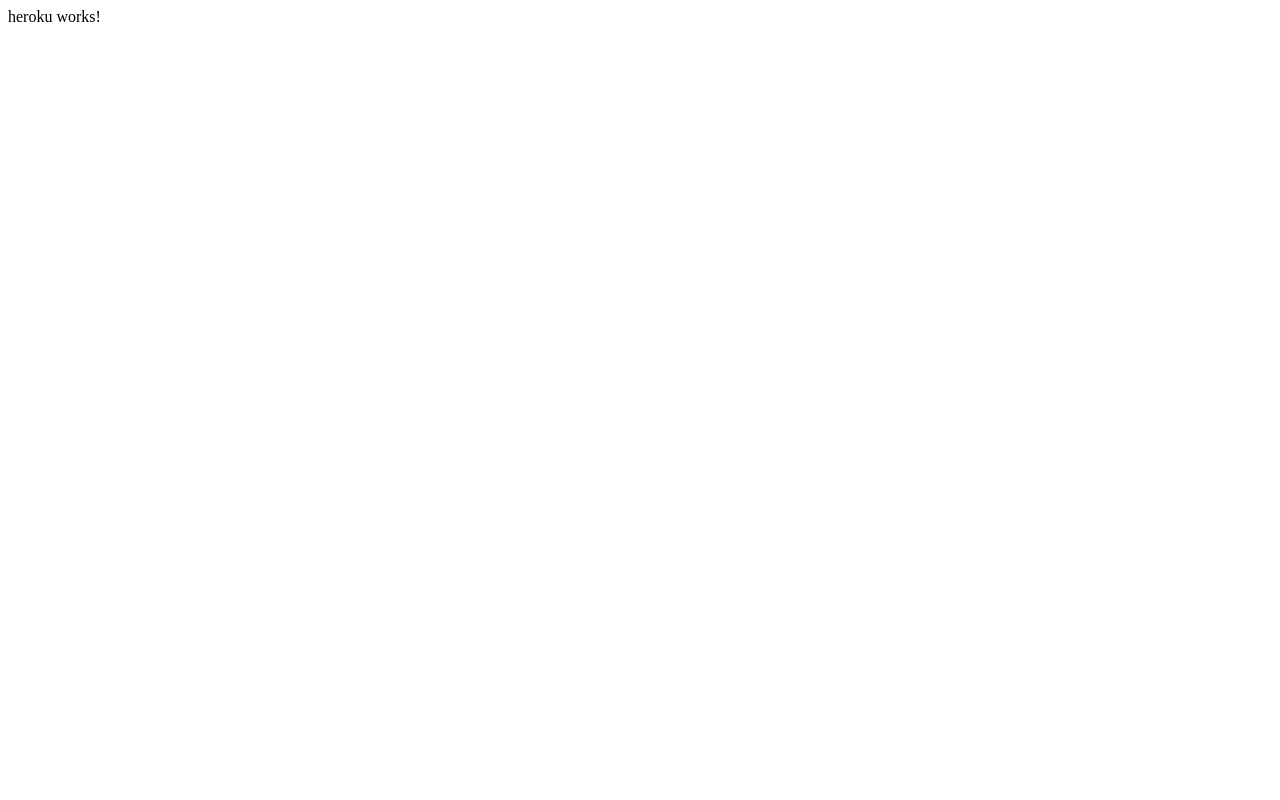
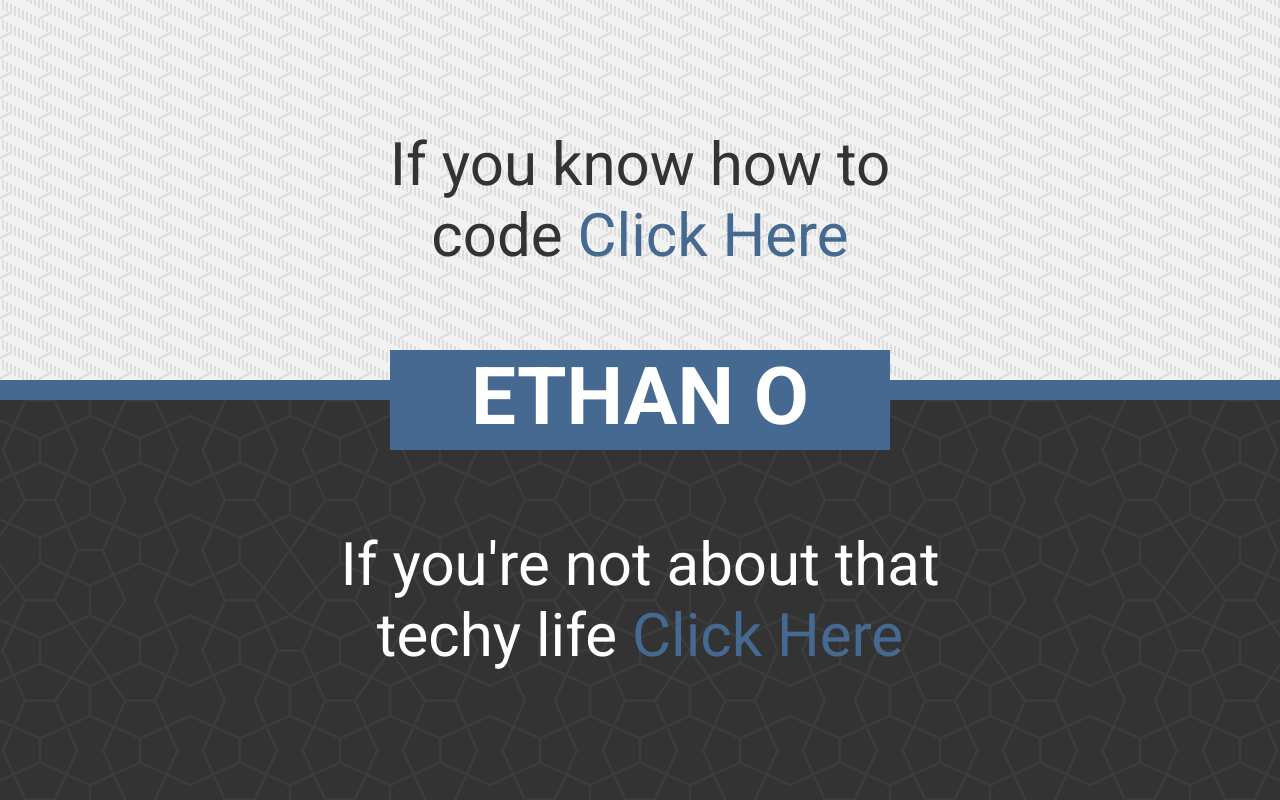
Before and after one commit to ethanostrow/ethano, a website: page public/index.html in a window 1280 px wide. Drawn offline with nearby package versions, Linux system fonts and the light colour scheme.

Commit message:
added the front page
not done yet, still have to do the vertical cut for larger screens

```diff
--- a/public/index.html
+++ b/public/index.html
@@ -1,12 +1,33 @@
 <!DOCTYPE html>
 <html lang="en">
+
 <head>
-  <meta charset="UTF-8">
-  <meta name="viewport" content="width=device-width, initial-scale=1.0">
-  <meta http-equiv="X-UA-Compatible" content="ie=edge">
-  <title>Hello there</title>
+    <meta charset="UTF-8">
+    <meta name="viewport" content="width=device-width, initial-scale=1.0">
+    <meta http-equiv="X-UA-Compatible" content="ie=edge">
+    <link href="https://fonts.googleapis.com/css?family=Oswald:400,700|Roboto+Slab:400,700|Roboto:400,700,700i" rel="stylesheet">
+    <link rel="stylesheet" href="style.css">
+    <script type="text/javascript" src="node_modules\jquery\dist\jquery.min.js"></script>
+    <script type="text/javascript" src="script.js">
+
+    </script>
+    <title>Horizontal Split</title>
 </head>
+
 <body>
-  heroku works!
+    <main>
+        <div class="top">
+            <div class="container">
+                <p>If you know how to code <span class="code-link"><a href="#">Click Here</a></span></p>
+            </div>
+        </div>
+        <div class="logo">ETHAN O</div>
+        <div class="bottom">
+            <div class="container">
+                <p>If you're not about that techy life <span class="chill"><a href="#">Click Here</a></span></p>
+            </div>
+        </div>
+    </main>
 </body>
+
 </html>
--- /dev/null
+++ b/public/style.css
@@ -0,0 +1,64 @@
+body {
+    font-family: 'Roboto';
+    color: white;
+}
+a{
+  color: inherit;
+  text-decoration: none;
+}
+span {
+    color: #456990;
+}
+
+span:hover {
+    border-bottom: 10px solid;
+    transition: all ease-in-out .25s;
+}
+
+.top, .bottom {
+    position: fixed;
+    left: 0;
+    right: 0;
+    height: 50%;
+}
+
+.top {
+    top: 0;
+    background: url("../assets/small_steps.png") center;
+    color: #333333;
+    border-bottom: 10px solid #456990;
+}
+
+.bottom {
+    bottom: 0;
+    background: url("../assets/congruent_outline.png") center;
+    border-top: 20px solid #456990;
+}
+.logo {
+    width: 500px;
+    height: 100px;
+    background: #456990;
+    color: white;
+    position: absolute;
+    left: 50%;
+    top: 50%;
+    margin: -50px 0 0 -250px;
+    z-index: 2;
+    font-family: 'Roboto';
+    font-size: 80px;
+    text-align: center;
+    font-weight: bold;
+}
+
+p {
+    z-index: 1;
+    font-size: 60px;
+    text-align: center;
+}
+
+.container {
+    position: absolute;
+    top: 50%;
+    left: 50%;
+    transform: translate(-50%, -50%);
+}
```
Also changed, not shown: public/assets/congruent_outline.png (added), public/assets/footer_lodyas.png (added), public/assets/geometry2.png (added), public/assets/palate.png (added), public/assets/small_steps.png (added), public/script.js (added).
